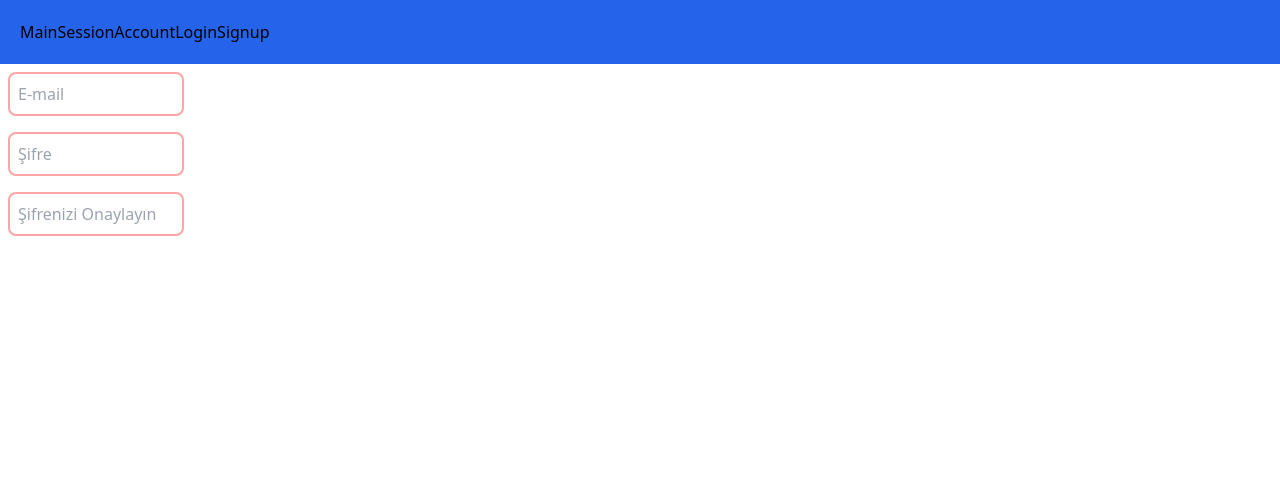
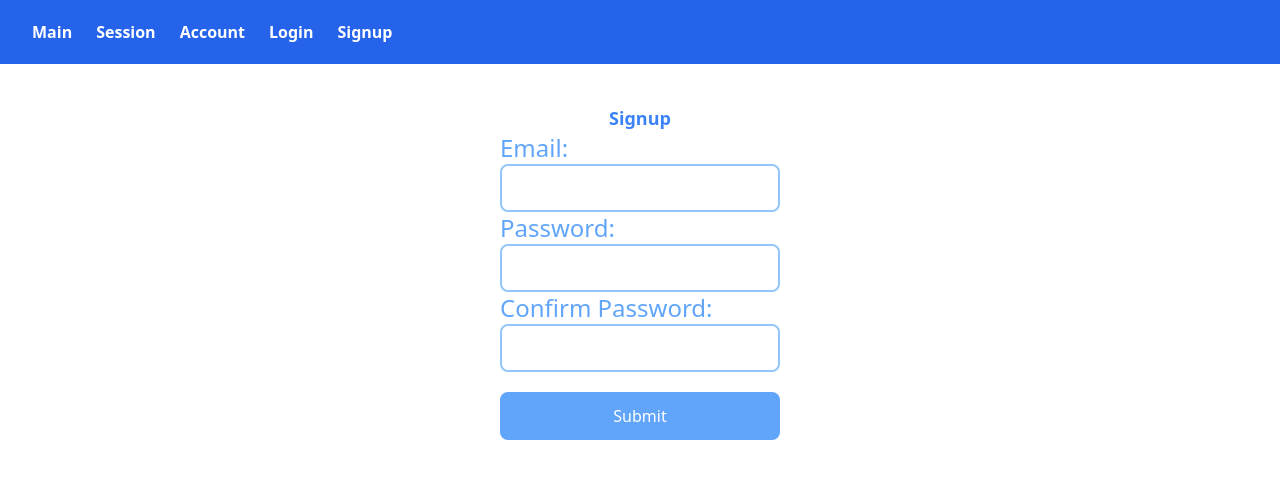
Before and after one commit to BatuhanAC/calisma_odasi, a React (Create React App) app: page /Signup in a window 1280 px wide. Shown: the top 478 px of the page. Built offline with nearby package versions, Linux system fonts and the light colour scheme.

Commit message:
login and signup UI created with Formik

```diff
--- a/package.json
+++ b/package.json
@@ -10,13 +10,15 @@
     "@testing-library/react": "^13.3.0",
     "@testing-library/user-event": "^13.5.0",
     "axios": "^0.27.2",
+    "formik": "^2.2.9",
     "json-server": "^0.17.0",
     "react": "^18.2.0",
     "react-dom": "^18.2.0",
     "react-icons": "^4.4.0",
     "react-router-dom": "^6.3.0",
     "react-scripts": "5.0.1",
-    "web-vitals": "^2.1.4"
+    "web-vitals": "^2.1.4",
+    "yup": "^0.32.11"
   },
   "scripts": {
     "start": "react-scripts start",
--- a/src/components/macros/Header.js
+++ b/src/components/macros/Header.js
@@ -5,12 +5,22 @@ import Button from "../micros/Button";
 
 const Header = () => {
   return (
-    <div className='flex p-5 bg-blue-600'>
-      <NavLink to={""}>Main</NavLink>
-      <NavLink to={"Session"}>Session</NavLink>
-      <NavLink to={"Account"}>Account</NavLink>
-      <NavLink to={"Login"}>Login</NavLink>
-      <NavLink to={"Signup"}>Signup</NavLink>
+    <div className='flex p-5 bg-blue-600 font-bold text-[#fff]'>
+      <NavLink className='mx-3 hover:text-[#d8d8d8]' to={""}>
+        Main
+      </NavLink>
+      <NavLink className='mx-3 hover:text-[#d8d8d8]' to={"Session"}>
+        Session
+      </NavLink>
+      <NavLink className='mx-3 hover:text-[#d8d8d8]' to={"Account"}>
+        Account
+      </NavLink>
+      <NavLink className='mx-3 hover:text-[#d8d8d8]' to={"Login"}>
+        Login
+      </NavLink>
+      <NavLink className='mx-3 hover:text-[#d8d8d8]' to={"Signup"}>
+        Signup
+      </NavLink>
     </div>
   );
 };
--- a/src/components/macros/Login.js
+++ b/src/components/macros/Login.js
@@ -1,16 +1,57 @@
-import React from 'react'
-import Input from '../micros/Input'
+import React from "react";
+import { Formik, Form, Field, ErrorMessage } from "formik";
+import * as Yup from "yup";
+import { AiFillEye } from "react-icons/ai";
+import { FormikInputField } from "../micros/FormikInputField";
+const loginSchema = Yup.object().shape({
+  password: Yup.string()
+    .min(8, "Too Short!")
+    .max(50, "Too Long!")
+    .required("Required"),
+  email: Yup.string().email("Invalid email").required("Required"),
+});
 
 const Login = () => {
+  const handleSubmit = (values, { setSubmitting }) => {
+    setTimeout(() => {
+      alert(JSON.stringify(values, null, 2));
+      setSubmitting(false);
+    }, 400);
+  };
 
   return (
-    <>
-    <form className='flex flex-col w-[15%]'>
-      <Input placeholder='E-mail' type='email' />
-      <Input placeholder='Şifre' type='password' />
-    </form>
-    </>
-  )
-}
+    <div className='flex flex-col justify-center items-center m-10'>
+      <h1 className='font-bold text-lg text-blue-500'>Login</h1>
+      <Formik
+        initialValues={{ email: "", password: "" }}
+        validationSchema={loginSchema}
+        onSubmit={handleSubmit}
+      >
+        {({ isSubmitting }) => {
+          return (
+            <Form className='flex flex-col'>
+              <FormikInputField type='email' name='email'>
+                Email:
+              </FormikInputField>
+              <FormikInputField type='password' name='password'>
+                Password:
+              </FormikInputField>
 
-export default Login
+              <div className='flex justify-center items-center'>
+                <button
+                  className='bg-blue-400 mt-5 w-full rounded-lg p-2 py-3 text-white'
+                  type='submit'
+                  disabled={isSubmitting}
+                >
+                  Submit
+                </button>
+              </div>
+            </Form>
+          );
+        }}
+      </Formik>
+    </div>
+  );
+};
+
+export default Login;
--- a/src/components/macros/Signup.js
+++ b/src/components/macros/Signup.js
@@ -1,16 +1,64 @@
-import React from 'react'
-import Input from '../micros/Input'
+import React from "react";
+import { Formik, Form, Field, ErrorMessage } from "formik";
+import * as Yup from "yup";
+import { AiFillEye } from "react-icons/ai";
+import { FormikInputField } from "../micros/FormikInputField";
+const loginSchema = Yup.object().shape({
+  password: Yup.string()
+    .min(8, "Too Short!")
+    .max(50, "Too Long!")
+    .required("Required"),
+  confirm_password: Yup.string().oneOf(
+    [Yup.ref("password"), null],
+    "Passwords must match"
+  ),
+  email: Yup.string().email("Invalid email").required("Required"),
+});
 
 const Signup = () => {
+  const handleSubmit = (values, { setSubmitting }) => {
+    setTimeout(() => {
+      alert(JSON.stringify(values, null, 2));
+      setSubmitting(false);
+    }, 400);
+  };
+
   return (
-    <>
-      <form className='flex flex-col w-[15%]'>
-        <Input placeholder='E-mail' type='email' />
-        <Input placeholder='Şifre' type='password' />
-        <Input placeholder='Şifrenizi Onaylayın' type='password' />
-      </form>
-    </>
-  )
-}
+    <div className='flex flex-col justify-center items-center m-10'>
+      <h1 className='font-bold text-lg text-blue-500'>Signup</h1>
+      <Formik
+        initialValues={{ email: "", password: "" }}
+        validationSchema={loginSchema}
+        onSubmit={handleSubmit}
+      >
+        {({ isSubmitting }) => {
+          return (
+            <Form className='flex flex-col'>
+              <FormikInputField type='email' name='email'>
+                Email:
+              </FormikInputField>
+              <FormikInputField type='password' name='password'>
+                Password:
+              </FormikInputField>
+              <FormikInputField type='password' name='confirm_password'>
+                Confirm Password:
+              </FormikInputField>
 
-export default Signup
+              <div className='flex justify-center items-center'>
+                <button
+                  className='bg-blue-400 mt-5 w-full rounded-lg p-2 py-3 text-white'
+                  type='submit'
+                  disabled={isSubmitting}
+                >
+                  Submit
+                </button>
+              </div>
+            </Form>
+          );
+        }}
+      </Formik>
+    </div>
+  );
+};
+
+export default Signup;
--- /dev/null
+++ b/src/components/micros/FormikInputField.js
@@ -0,0 +1,20 @@
+import React from "react";
+import { Field, ErrorMessage } from "formik";
+
+export const FormikInputField = ({ type, name, children }) => {
+  return (
+    <label className='flex flex-col text-2xl text-blue-400'>
+      {children}
+      <Field
+        className='border-2 border-solid rounded-lg border-blue-300 p-2 focus:outline-blue-600 text-lg'
+        type={type}
+        name={name}
+      />
+      <ErrorMessage
+        className='text-red-500 font-semibold text-xs'
+        name={name}
+        component='div'
+      />
+    </label>
+  );
+};
--- a/src/components/micros/Input.js
+++ /dev/null
@@ -1,11 +0,0 @@
-import React from 'react'
-
-const Input = ({placeholder, type, submit}) => {
-  return (
-    <>
-     <input className='border-2 border-red-300 rounded-lg p-2 m-2' placeholder={placeholder} type={type} />
-    </>
-  )
-}
-
-export default Input
--- a/src/components/micros/RoomBox.js
+++ b/src/components/micros/RoomBox.js
@@ -87,7 +87,7 @@ export const RoomBox = ({ room }) => {
           )}
         </div>
         <div className='mt-4 mb-2 flex justify-between pl-4 pr-2'>
-          <p className='block text-xl font-semibold text-blue-400 cursor-auto'>
+          <p className='block text-xl font-semibold text-blue-400 cursor-auto hover:cursor-pointer hover:text-blue-700 transition duration-1000'>
             @{room?.auth?.room_owner_id}
           </p>
           <button className='text-lg block font-semibold py-2 px-6 text-green-100 hover:text-white bg-blue-400 rounded-lg shadow hover:shadow-md transition duration-300'>
```
Also changed, not shown: 1 other file (tests, documents, lock files or other folders).
